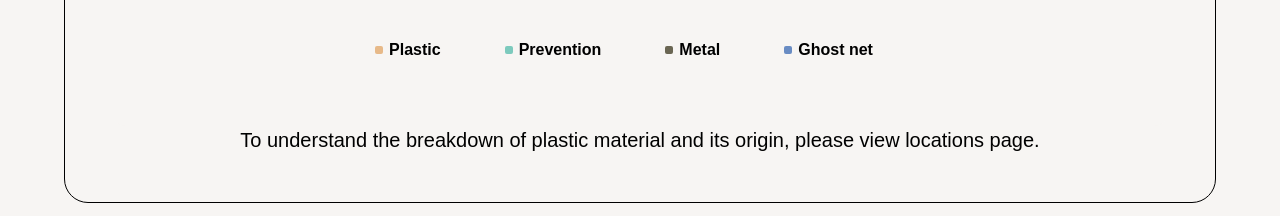
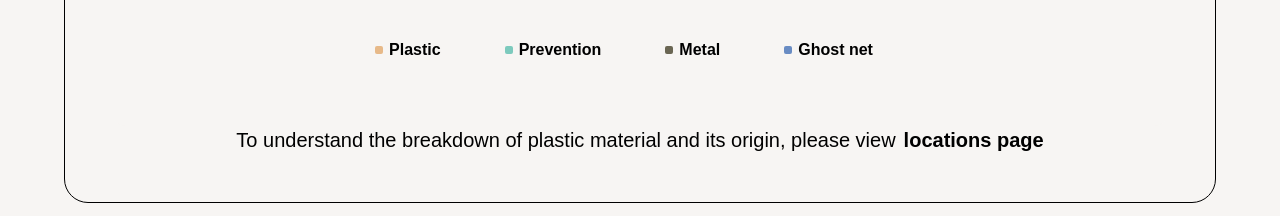
Before and after one commit to Enaleia/dashboard, a React (Vite) app: page / in a window 1280 px wide. Shown: the part 2760-2976 px from the top of the page. Built offline with nearby package versions, Linux system fonts and the light colour scheme.

Commit message:
feat: add link to locations page

```diff
--- a/src/components/activity-map.tsx
+++ b/src/components/activity-map.tsx
@@ -2,7 +2,7 @@ import { useEffect, useMemo } from 'react'
 import { Link } from '@tanstack/react-router'
 import { MapContainer, TileLayer, useMap, Marker, Tooltip, Popup } from 'react-leaflet'
 import { Icon } from "leaflet";
-import { CircleArrowRight } from 'lucide-react';
+import { MoveRight } from 'lucide-react';
 import mapData from '../map_data.json'
 import 'leaflet/dist/leaflet.css'
 
@@ -55,7 +55,7 @@ const ActivityMap = ({ selectedLocationType }: {selectedLocationType: string}) =
                 <div className='flex items-center gap-10 text-lg mt-8 h-[24px] mx-8'>
                   <p>{location.name}</p>
                   <Link to={`/locations/${location.name}`}>
-                    <CircleArrowRight color='#2985D0'/>
+                    <MoveRight color='black'/>
                   </Link>
                 </div>
                 <div className='flex items-center gap-2 text-sm mt-4 mb-8 h-[16px] mx-8'>
--- a/src/routes/index.tsx
+++ b/src/routes/index.tsx
@@ -76,7 +76,10 @@ function HomeComponent() {
         {/* <article className='w-[90%] md:w-[94%] h-[300px] md:h-[500px] mb-6 self-center'> */}
           {/* <AreaChart data={chartData}/> */}
         {/* </article> */}
-        <p className='font-extralight text-lg md:text-xl text-center'>To understand the breakdown of plastic material and its origin, please view locations page.</p>
+        <div className='flex gap-2 font-extralight text-lg md:text-xl justify-center'>
+          <p>To understand the breakdown of plastic material and its origin, please view</p>
+          <Link to="/locations" className='font-bold'>locations page</Link>
+        </div>
       </section>
 
       <section className='flex flex-col items-center gap-4 m-auto w-full md:w-[60%] md:gap-8 text-center'>
```
